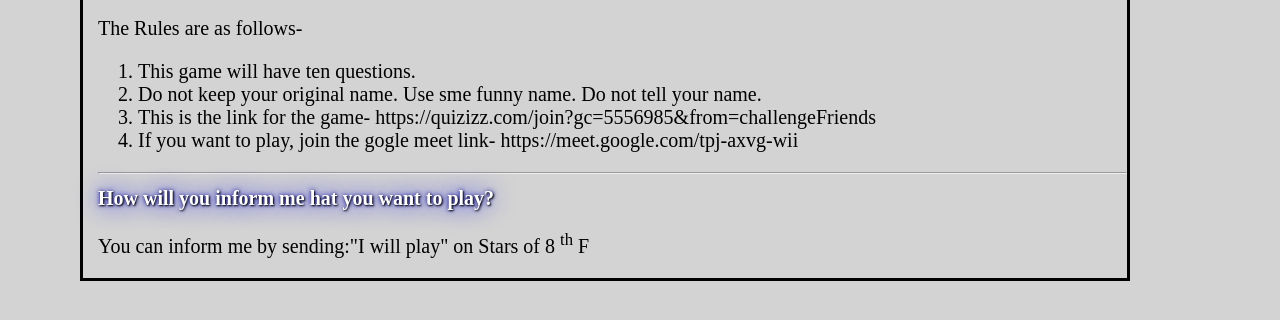
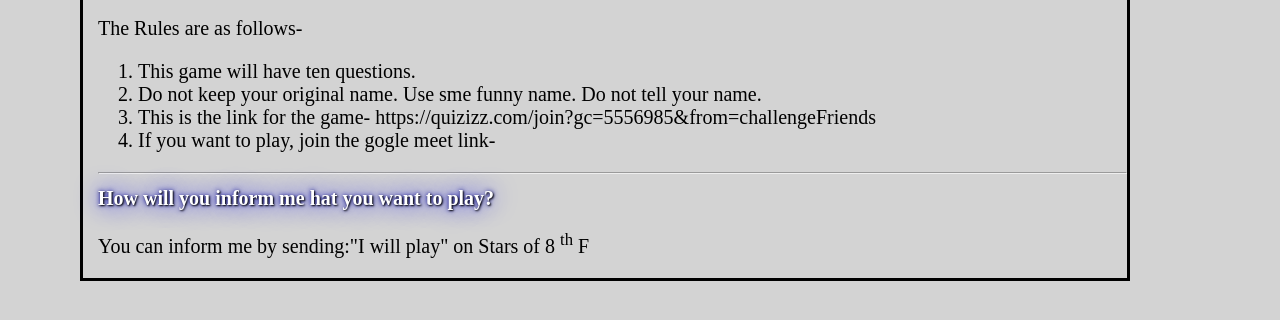
Before and after one commit to Aaryan-coder7/summer-vacation, a plain HTML site: page index.html in a window 1280 px wide. Shown: the part 580-900 px from the top of the page. Drawn offline with Linux system fonts and the light colour scheme.

Commit message:
Removed the link

```diff
--- a/index.html
+++ b/index.html
@@ -32,7 +32,7 @@
        <li>This game will have ten questions. </li>
        <li>Do not keep your original name. Use sme funny name. Do not tell your name.</li>
        <li>This is the link for the game- https://quizizz.com/join?gc=5556985&from=challengeFriends </li>
-       <li>If you want to play, join the gogle meet link-  https://meet.google.com/tpj-axvg-wii</li>
+       <li>If you want to play, join the gogle meet link- </li>
    </ol>
    <hr/>
    <h1 style=font-size:20px>How will you inform me hat you want to play?</h1>
```
